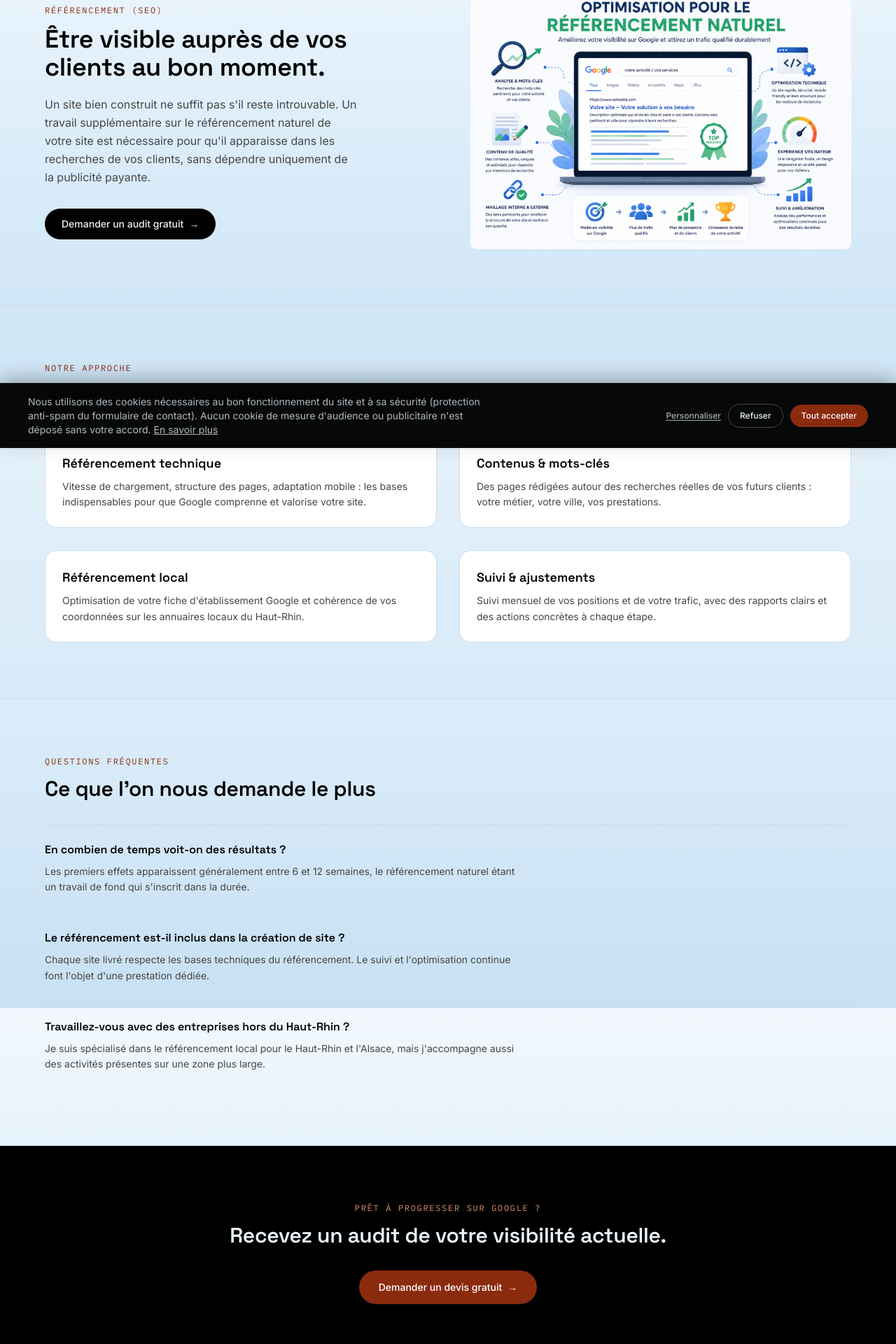
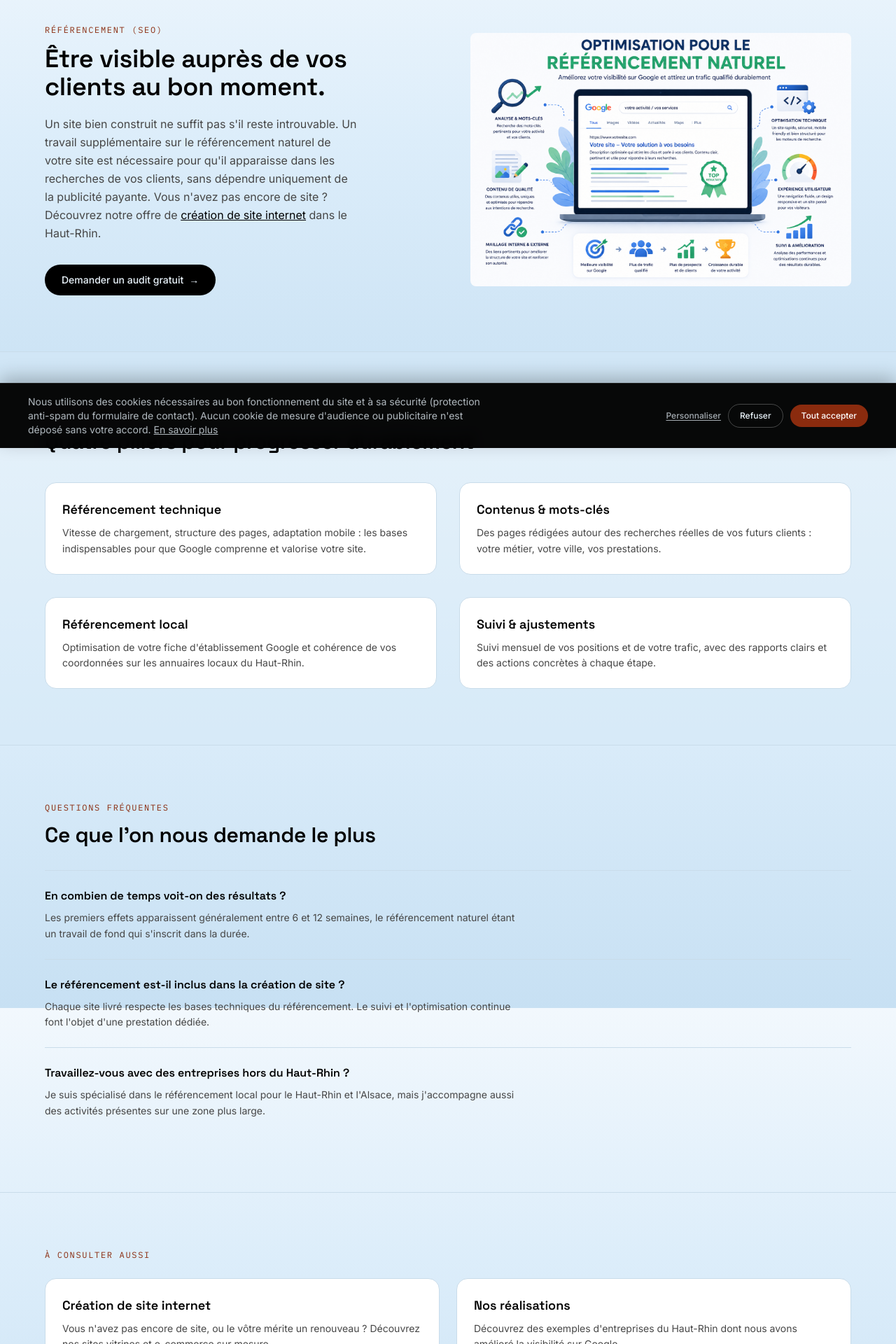
Before and after one commit to WebaHR/webmasterhautrhin.fr, a Next.js app: page /referencement in a window 1280 px wide. Shown: the part 160-2080 px from the top of the page at 70% size. Built offline with nearby package versions, Linux system fonts and the light colour scheme.

Commit message:
Update page.tsx

```diff
--- a/app/referencement/page.tsx
+++ b/app/referencement/page.tsx
@@ -1,6 +1,8 @@
 import type { Metadata } from "next";
 import Image from "next/image";
 import Link from "next/link";
+import Breadcrumbs from "@/components/Breadcrumbs";
+import RelatedLinks from "@/components/RelatedLinks";
 
 const PAGE_URL = "https://webmasterhautrhin.fr/referencement";
 const SITE_NAME = "Webmaster Haut-Rhin";
@@ -154,6 +156,8 @@ export default function ReferencementPage() {
         dangerouslySetInnerHTML={{ __html: JSON.stringify(jsonLd) }}
       />
 
+      <Breadcrumbs items={[{ label: "Référencement" }]} />
+
       <section className="border-b border-line py-16 sm:py-20">
         <div className="mx-auto grid max-w-content items-center gap-12 px-6 lg:grid-cols-2 lg:gap-16">
           <div>
@@ -165,6 +169,11 @@ export default function ReferencementPage() {
               Un site bien construit ne suffit pas s&apos;il reste introuvable.
               Un travail supplémentaire sur le référencement naturel de votre site est nécessaire
               pour qu&apos;il apparaisse dans les recherches de vos clients, sans dépendre uniquement de la publicité payante.
+              Vous n&apos;avez pas encore de site ? Découvrez notre offre de{" "}
+              <Link href="/creation-site-internet" className="text-ink underline hover:text-accent">
+                création de site internet
+              </Link>{" "}
+              dans le Haut-Rhin.
             </p>
             <Link
               href="/devis"
@@ -218,6 +227,21 @@ export default function ReferencementPage() {
         </div>
       </section>
 
+     <RelatedLinks
+        links={[
+          {
+            href: "/creation-site-internet",
+            label: "Création de site internet",
+            text: "Vous n'avez pas encore de site, ou le vôtre mérite un renouveau ? Découvrez nos sites vitrines et e-commerce sur mesure.",
+          },
+          {
+            href: "/realisations",
+            label: "Nos réalisations",
+            text: "Découvrez des exemples d'entreprises du Haut-Rhin dont nous avons amélioré la visibilité sur Google.",
+          },
+        ]}
+      />
+
       <section className="bg-ink py-16 text-paper sm:py-20">
         <div className="mx-auto max-w-content px-6 text-center">
           <p className="eyebrow on-dark">Prêt à progresser sur Google ?</p>
```
